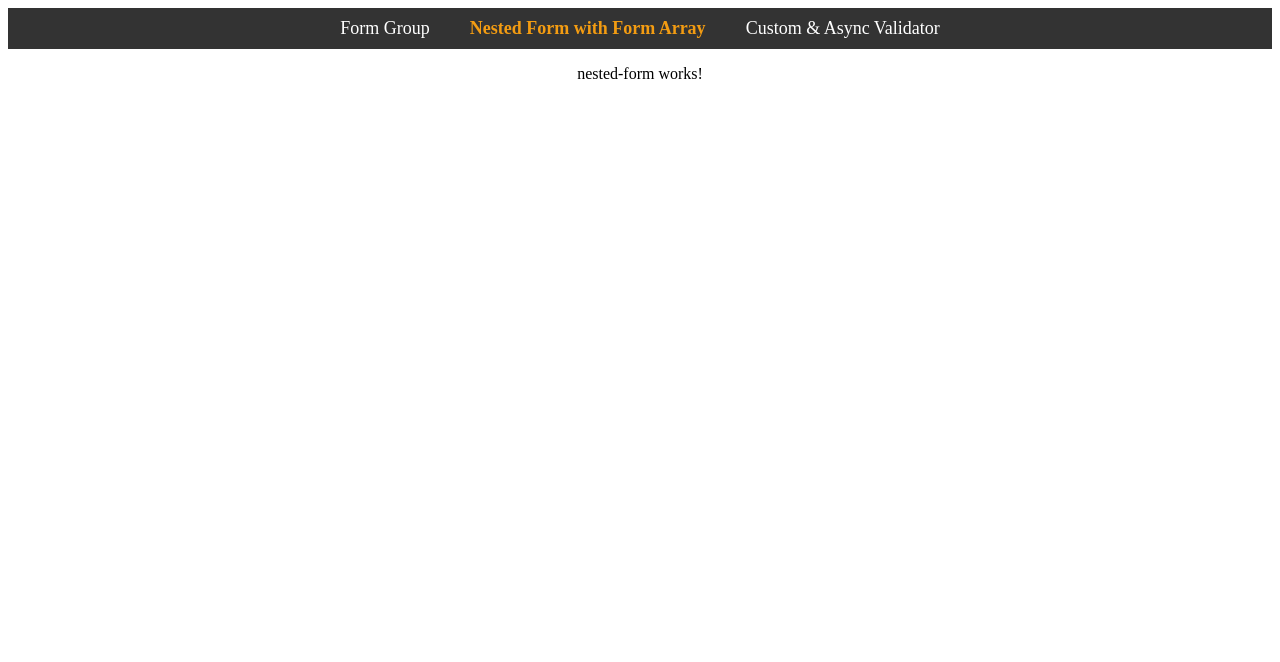
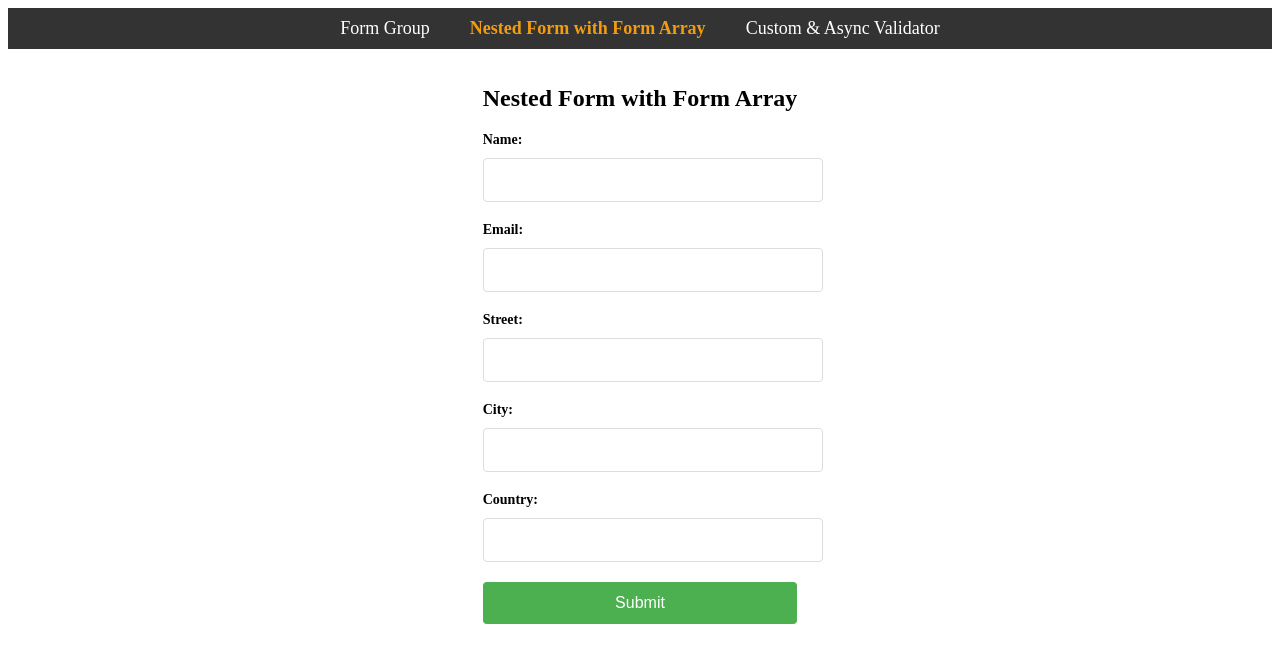
Before and after one commit to etienne-orchis/advanced-ng-app, an Angular app: page /reactive-form/nested-form in a window 1280 px wide. Shown: the top 662 px of the page. Built offline with nearby package versions, Linux system fonts and the light colour scheme.

Commit message:
the full front implementation of the nested form component

```diff
--- a/src/app/components/reactive-form/nested-form/nested-form.component.html
+++ b/src/app/components/reactive-form/nested-form/nested-form.component.html
@@ -1 +1,32 @@
-<p>nested-form works!</p>
+<form [formGroup]="myForm" (ngSubmit)="onSubmit()" class="form-wrapper">
+  <h1>Nested Form with Form Array</h1>
+
+  <div class="form-field">
+    <label for="name">Name:</label>
+    <input type="text" formControlName="name" class="form-field-input" />
+  </div>
+
+  <div class="form-field">
+    <label for="email">Email:</label>
+    <input type="email" formControlName="email" class="form-field-input" />
+  </div>
+
+  <div formGroupName="address">
+    <div class="form-field">
+      <label for="street">Street:</label>
+      <input type="text" formControlName="street" class="form-field-input" />
+    </div>
+
+    <div class="form-field">
+      <label for="city">City:</label>
+      <input type="text" formControlName="city" class="form-field-input" />
+    </div>
+
+    <div class="form-field">
+      <label for="country">Country:</label>
+      <input type="text" formControlName="country" class="form-field-input" />
+    </div>
+  </div>
+
+  <button type="submit" class="button-primary">Submit</button>
+</form>
--- a/src/app/components/reactive-form/nested-form/nested-form.component.scss
+++ b/src/app/components/reactive-form/nested-form/nested-form.component.scss
@@ -0,0 +1,59 @@
+.form-wrapper {
+  padding-top: 20px;
+  max-width: 500px;
+  margin: 0 auto;
+
+  h1 {
+    text-align: center;
+    font-size: 24px;
+    margin-bottom: 20px;
+  }
+
+  .form-field {
+    margin-bottom: 15px;
+
+    label {
+      display: block;
+      font-size: 14px;
+      margin-bottom: 5px;
+      font-weight: bold;
+    }
+
+    .form-field-input {
+      width: 100%;
+      padding: 12px;
+      margin: 5px 0;
+      border: 1px solid #ddd;
+      border-radius: 4px;
+      font-size: 16px;
+      transition: border-color 0.3s ease;
+
+      &:focus {
+        outline: none;
+        border-color: #4caf50;
+      }
+    }
+  }
+
+  .error-text {
+    color: #f44336;
+    font-size: 14px;
+    margin-bottom: 10px;
+  }
+
+  .button-primary {
+    width: 100%;
+    padding: 12px;
+    background-color: #4caf50;
+    color: white;
+    border: none;
+    border-radius: 4px;
+    font-size: 16px;
+    cursor: pointer;
+    transition: background-color 0.3s ease;
+
+    &:hover {
+      background-color: #45a049;
+    }
+  }
+}
--- a/src/app/components/reactive-form/nested-form/nested-form.component.ts
+++ b/src/app/components/reactive-form/nested-form/nested-form.component.ts
@@ -1,11 +1,30 @@
 import { Component } from '@angular/core';
+import { FormGroup, FormBuilder, Validators, ReactiveFormsModule } from '@angular/forms';
 
 @Component({
   selector: 'app-nested-form',
-  imports: [],
+  imports: [ReactiveFormsModule],
   templateUrl: './nested-form.component.html',
-  styleUrl: './nested-form.component.scss'
+  styleUrl: './nested-form.component.scss',
 })
 export class NestedFormComponent {
+  myForm!: FormGroup;
 
+  constructor(private readonly fb: FormBuilder) {}
+
+  ngOnInit(): void {
+    this.myForm = this.fb.group({
+      name: ['', Validators.required],
+      email: ['', [Validators.required, Validators.email]],
+      address: this.fb.group({
+        street: ['', Validators.required],
+        city: ['', Validators.required],
+        country: ['', Validators.required],
+      }),
+    });
+  }
+
+  onSubmit() {
+    console.log(this.myForm.value);
+  }
 }
```
